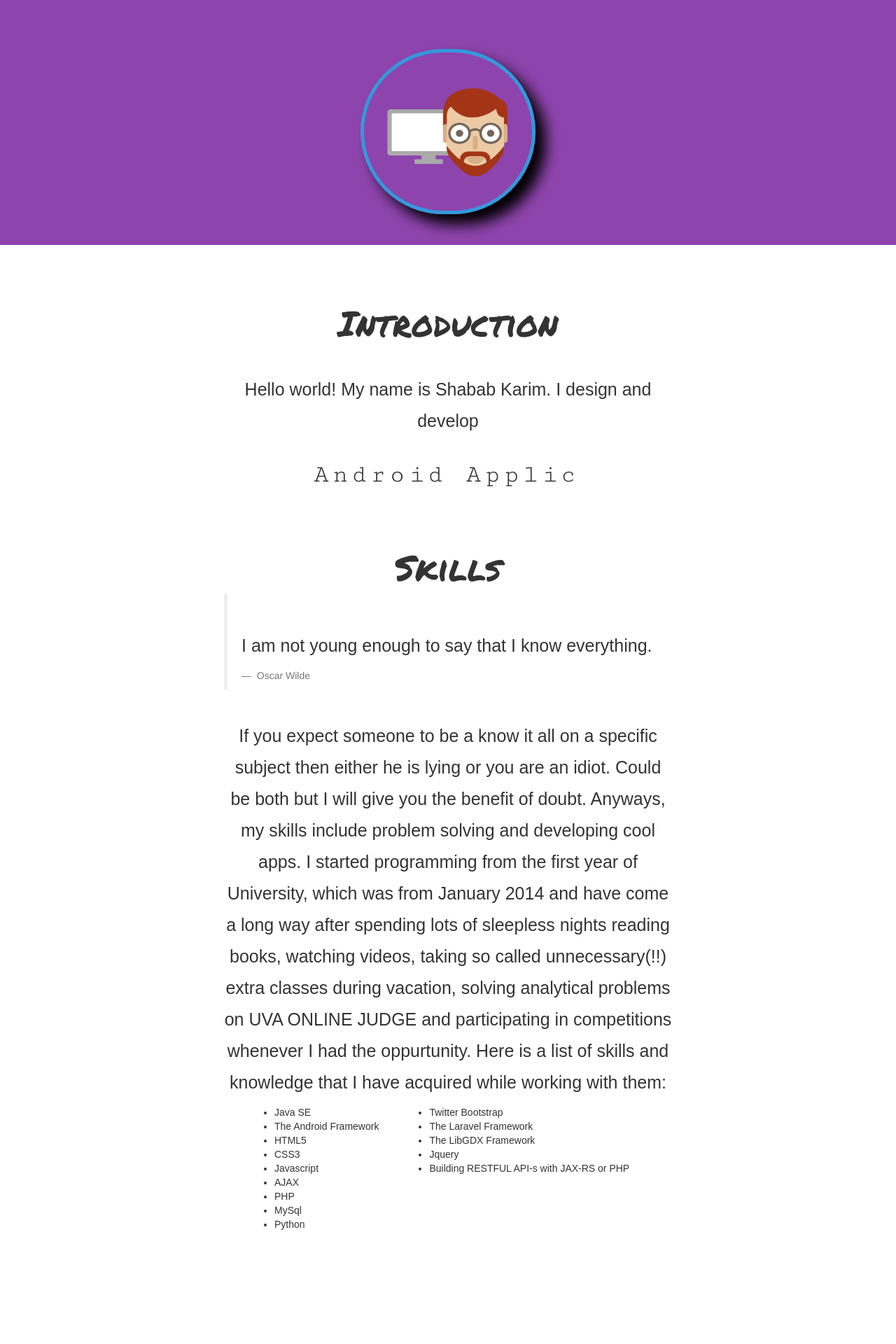
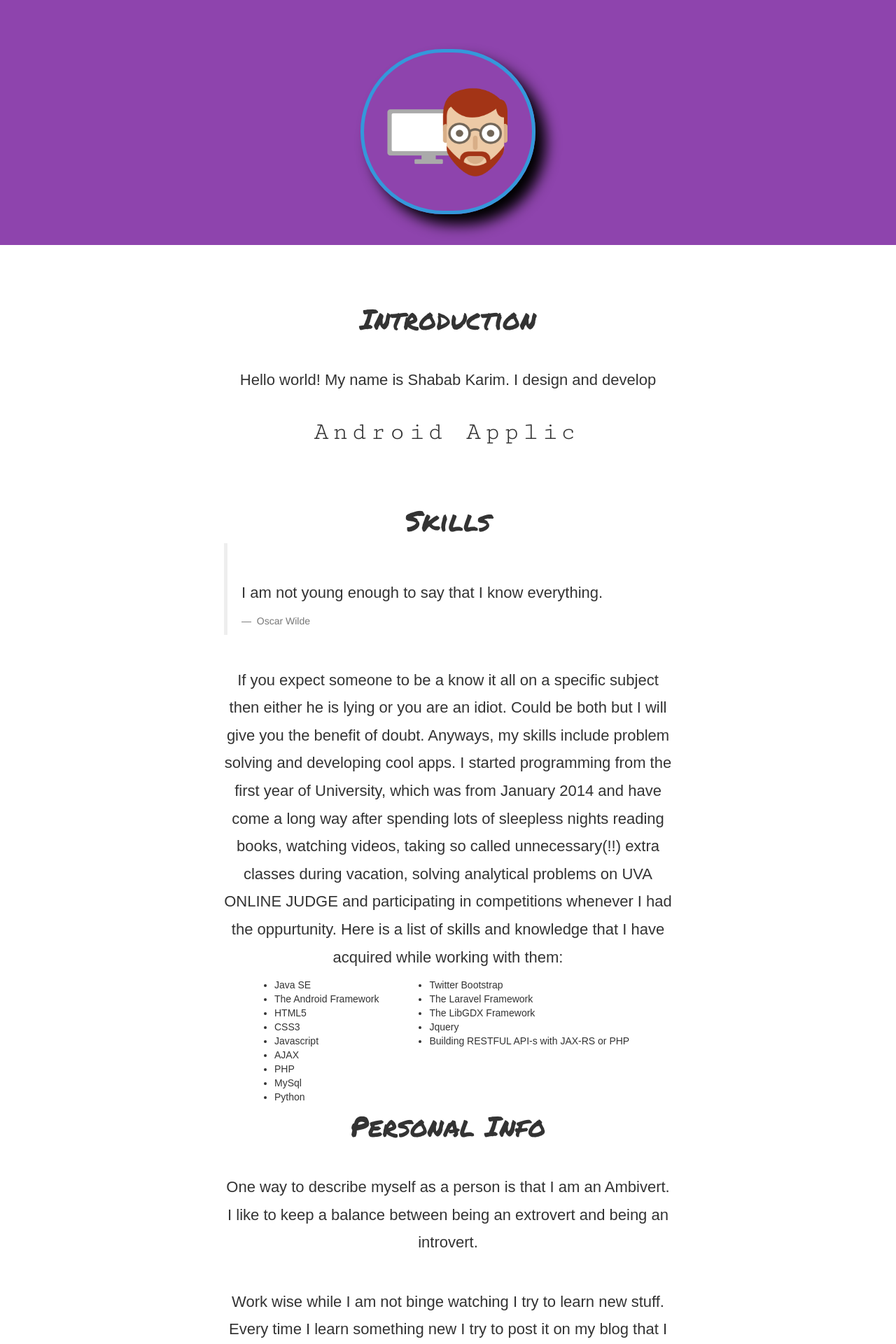
Before and after one commit to shabab477/blog, a Jekyll site: the page profile.html, which Jekyll copies as it is, in a window 1280 px wide. Shown: the top 1920 px of the page at 70% size. Built offline with Jekyll 4.4.1, drawn with Linux system fonts in a browser that asks for light colours; some web fonts are replaced; before the commit the page ends 1769 px from its top, so only the background shows below that; some of the changed text lies outside the part shown.

Commit message:
perfected the animation on document ready timing. made personal info. next only email form left with formspree

```diff
--- a/css/profile.css
+++ b/css/profile.css
@@ -47,16 +47,21 @@
 .my-title
 {
     font-family: 'Permanent Marker', cursive;
-    font-size: 50px;
+    font-size: 40px;
 }
 
 p.my-text
 {
     font-family: 'Kite One', sans-serif;
-    font-size: 25px;
+    font-size: 22px;
     line-height: 180%;
     margin-top: 7%;
 
+}
+
+div#like
+{
+  clear: both;
 }
 
 ul
@@ -65,6 +70,7 @@ ul
   margin-left: 5%;
   font-family: 'Kite One', sans-serif;
 }
+
 
 div.all-container
 {
@@ -93,6 +99,13 @@ div#anim-container
 }
 
 /* DEMO-SPECIFIC STYLES */
+
+h1#text-to-change
+{
+  display: none;
+
+}
+
 h1.my-code  {
 
   font-family: 'Cutive Mono', monospace;
--- a/js/profile.js
+++ b/js/profile.js
@@ -22,4 +22,8 @@ function changeText()
 
 }
 
-setInterval(changeText, 6995);
+$(function(){
+
+  $('h1#text-to-change').addClass('my-code').css({"display": "block"});
+  setInterval(changeText, 7000);
+});
--- a/profile.html
+++ b/profile.html
@@ -51,7 +51,7 @@
 
           <div id="animator">
 
-              <h1 class="text-center my-code"  id='text-to-change'>
+              <h1 class="text-center"  id='text-to-change'>
                 Android Applications.
               </h1>
 
@@ -79,8 +79,8 @@
                 If you expect someone to be a know it all on a specific subject then either he is lying or you are an idiot. Could be both but I will give you the benefit of doubt. Anyways, my skills include problem solving and developing cool apps. I started programming from the first year of University, which was from January 2014 and have come a long way after spending lots of sleepless nights reading books, watching videos, taking so called unnecessary(!!) extra classes during vacation, solving analytical problems on UVA ONLINE JUDGE and participating in competitions whenever I had the oppurtunity. Here is a list of skills and knowledge that I have acquired while working with them:
               </p>
 
-              <div id='skillz'>
-              <ul>
+              <div id='techs'>
+              <ul class="clearfix">
                 <li>
                   Java SE
                 </li>
@@ -110,7 +110,7 @@
                 </li>
               </ul>
 
-              <ul>
+              <ul class="clearfix">
                 <li>
                   Twitter Bootstrap
                 </li>
@@ -133,6 +133,43 @@
           </div>
 
 
+          <div id='like'>
+
+              <h1 class="text-center my-title">Personal Info</h1>
+
+              <p class="text-center my-text">
+                One way to describe myself as a person is that I am an Ambivert. I like to keep a balance between being an extrovert and being an introvert.
+              </p>
+
+              <p class="text-center my-text">
+                Work wise while I am not binge watching I try to learn new stuff. Every time I learn something new I try to post it on my blog that I write  <a href="index.html">here</a>.
+              </p>
+
+              <p class="text-center my-text">
+                So am I a developer or a designer? I am more of a developer than a designer but designing cool UI/UX has always fascinated me. I look at apps with cool UI and think about how I can integrate it with my work with a bit of a twist. So far this approach worked, came a long way from a stupid static web page that I built when I first started coding.
+              </p>
+
+          </div>
+
+          <div id="contact-details">
+
+            <h1 class="text-center my-title">Contact</h1>
+            <p class='my-text text-center'>
+              Email: shababkarim93@gmail.com
+            </p>
+            <p class='my-text text-center'>
+              Facebook: <a href="https://www.facebook.com/shabab477">Shababb Karim</a>
+            </p>
+            <p class='my-text text-center'>
+              Github: <a href="https://github.com/shabab477">Shabab Karim</a>
+            </p>
+            <p class='my-text text-center'>
+              Github: <a href="https://bd.linkedin.com/in/shabab-karim-4b957a114">Shabab Karim</a>
+            </p>
+
+
+          </div>
+
         </div>
 
     </main>
```
